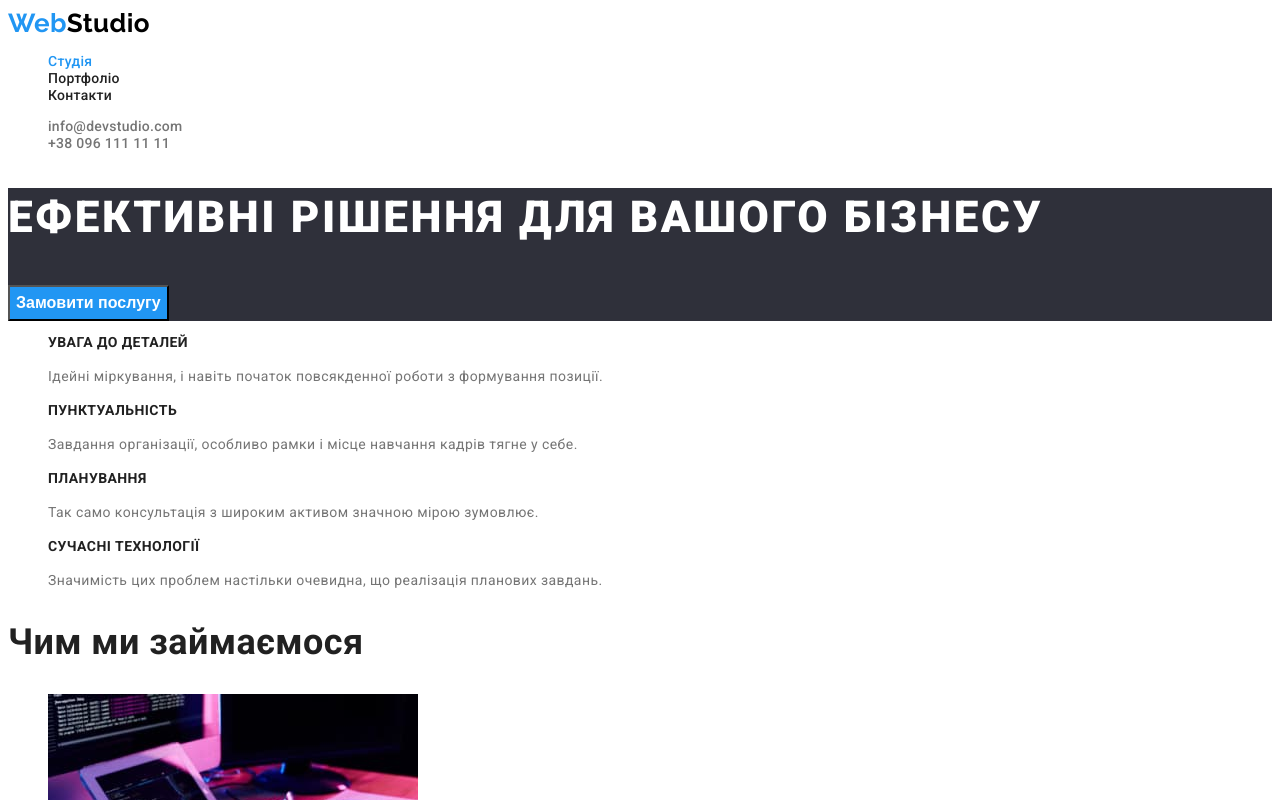
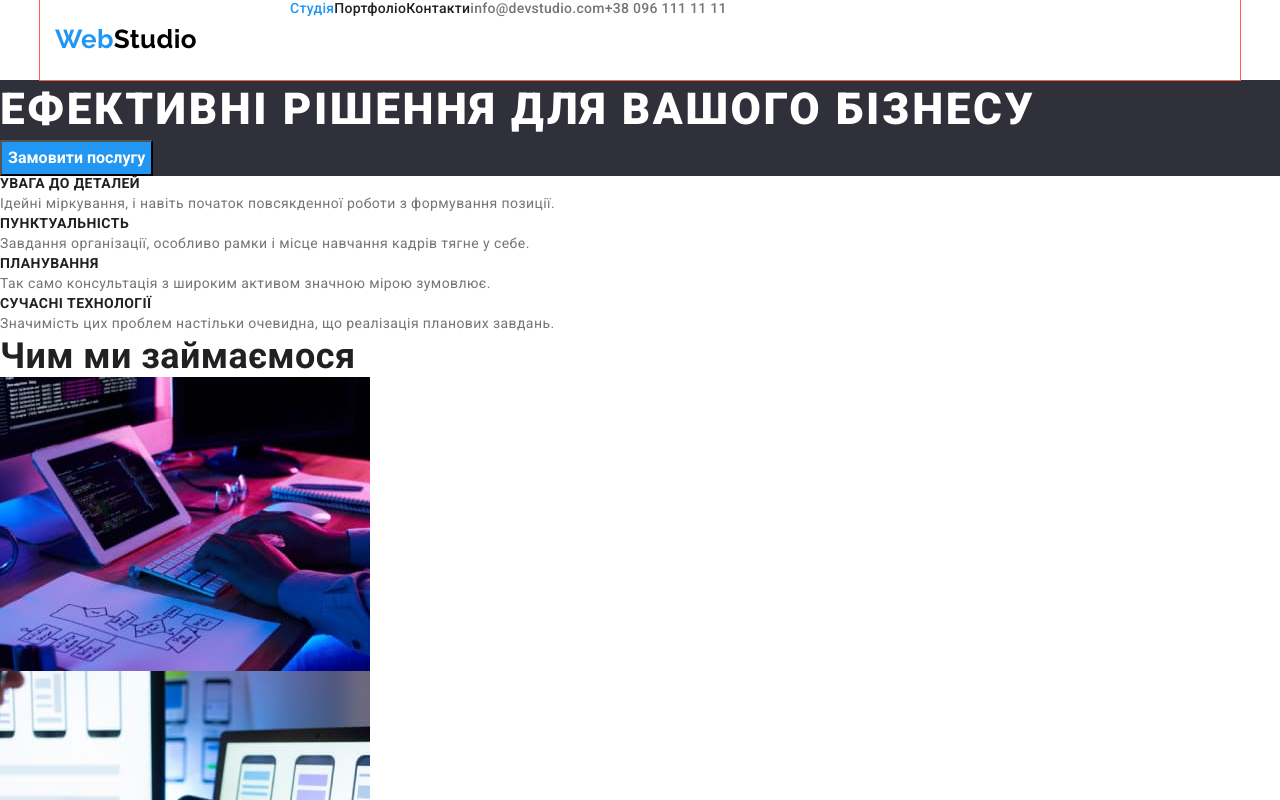
Before and after one commit to LupandinD/goit-markup-hw-03, a plain HTML site: page index.html in a window 1280 px wide. Shown: the top 800 px of the page. Drawn offline with nearby package versions, Linux system fonts and the light colour scheme.

Commit message:
update index

```diff
--- a/css/styles.css
+++ b/css/styles.css
@@ -3,6 +3,32 @@
   --hover-logo-color: #2196f3;
   --grey-primery-color: #757575;
   --black-primery-color: #212121;
+}
+/* reset */
+p,
+h1,
+h2,
+h3,
+h4,
+h5,
+h6 {
+  margin: 0;
+}
+ul,
+ol {
+  margin: 0;
+  padding-left: 0;
+}
+button {
+  cursor: pointer;
+}
+address {
+  font-style: normal;
+}
+img {
+  display: block;
+  max-width: 100%;
+  height: auto;
 }
 
 body {
@@ -54,8 +80,18 @@ body {
   line-height: 1.19;
   color: var(--primery-white-color);
 }
+/* box */
+
+.container {
+  width: 1200px;
+  padding-right: 15px;
+  padding-left: 15px;
+  margin: 0 auto;
+  outline: 1px solid tomato;
+}
 
 /* header */
+
 .header-nav .header-link.current {
   color: var(--hover-logo-color);
 }
@@ -207,3 +243,24 @@ body {
   line-height: 1.88;
   color: var(--grey-primery-color);
 }
+/* hw-03 */
+
+.header-container {
+  display: flex;
+}
+
+.header-nav {
+  display: flex;
+}
+.header-list {
+  display: flex;
+}
+.header-contacts-list {
+  display: flex;
+}
+
+.header-nav > .logo {
+  padding-top: 24px;
+  padding-bottom: 25px;
+  margin-right: 93px;
+}
--- a/index.html
+++ b/index.html
@@ -4,17 +4,25 @@
     <meta charset="UTF-8" />
     <meta http-equiv="X-UA-Compatible" content="IE=edge" />
     <meta name="viewport" content="width=device-width, initial-scale=1.0" />
-    <title>GoIt-markup-hw-02</title>
+    <title>GoIt-markup-hw-03</title>
     <link rel="preconnect" href="https://fonts.googleapis.com" />
     <link rel="preconnect" href="https://fonts.gstatic.com" crossorigin />
     <link
       href="https://fonts.googleapis.com/css2?family=Raleway:wght@700&family=Roboto:wght@400;500;700;900&display=swap"
       rel="stylesheet"
     />
+    <link
+      rel="stylesheet"
+      href="https://cdnjs.cloudflare.com/ajax/libs/modern-normalize/1.1.0/modern-normalize.min.css"
+      integrity="sha512-wpPYUAdjBVSE4KJnH1VR1HeZfpl1ub8YT/NKx4PuQ5NmX2tKuGu6U/JRp5y+Y8XG2tV+wKQpNHVUX03MfMFn9Q=="
+      crossorigin="anonymous"
+      referrerpolicy="no-referrer"
+    />
     <link rel="stylesheet" href="./css/styles.css" />
   </head>
   <body>
     <header class="header">
+      <div class="container header-container">
         <nav class="header-nav">
           <a href="./index.html" class="logo"><span>Web</span>Studio</a>
           <ul class="header-list list">
@@ -29,8 +37,11 @@
               >info@devstudio.com</a
             >
           </li>
-        <li><a class="header-contacts-link link" href="tel:+380961111111">+38 096 111 11 11</a></li>
+          <li>
+            <a class="header-contacts-link link" href="tel:+380961111111">+38 096 111 11 11</a>
+          </li>
         </ul>
+      </div>
     </header>
     <main>
       <section class="hero">
```
Also changed, not shown: portfolio.html (+7 -0 lines). Lines whose indentation alone changed are shown as unchanged.
